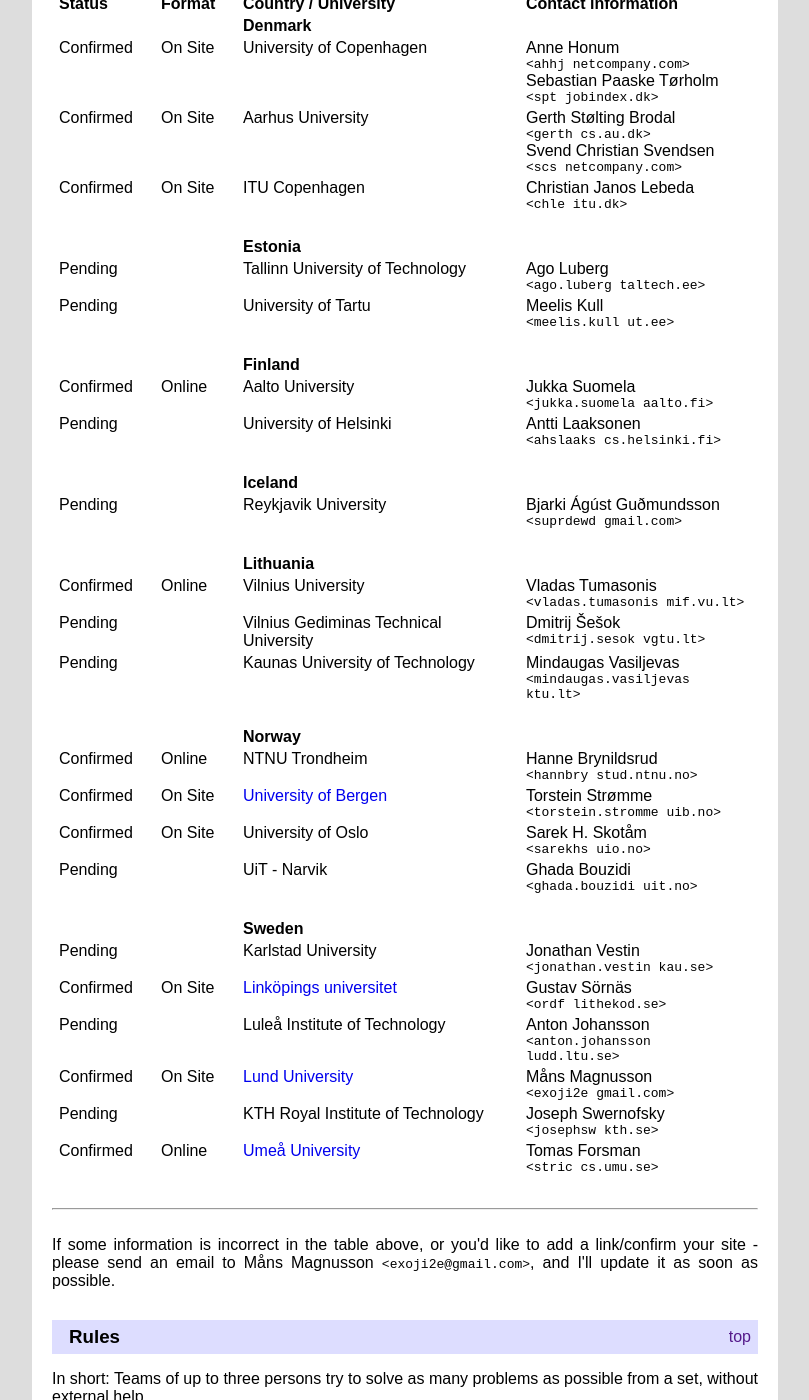
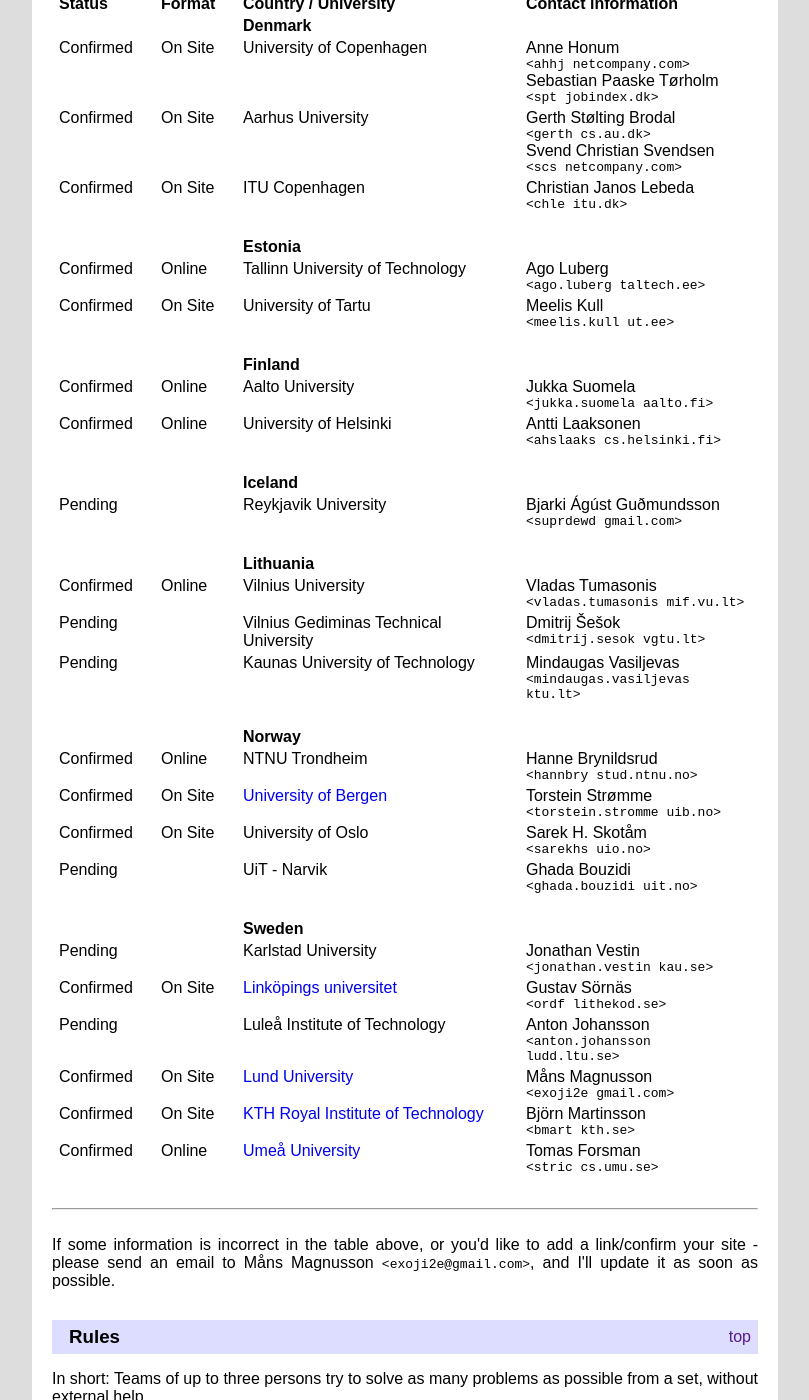
Before and after one commit to icpc/ncpc-web, a Jekyll site: the page built from ncpc2021/index.html, in a window 1280 px wide and 1400 px high, scrolled down 1201 px. Shown: the whole window, without its empty margins (235-1044 px from the left). Built offline with Jekyll 4.4.1, drawn with Linux system fonts in a browser that asks for light colours; some of the changed text lies outside the part shown.

Commit message:
[ncpc 2021] confirm more sites

```diff
--- a/_data/ncpc2021sites.yml
+++ b/_data/ncpc2021sites.yml
@@ -27,11 +27,13 @@
   - name : Tallinn University of Technology
     contact: Ago Luberg
     email : 'ago.luberg taltech.ee'
-    confirmed: false
+    confirmed: true
+    contestType: Online
   - name : University of Tartu
     contact: Meelis Kull
     email : 'meelis.kull ut.ee'
-    confirmed: false
+    confirmed: true
+    contestType: On Site
 
 - name: Finland
   unis:
@@ -43,7 +45,9 @@
   - name : University of Helsinki
     contact: Antti Laaksonen
     email : 'ahslaaks cs.helsinki.fi'
-    confirmed: false
+    confirmed: true
+    contestType: Online
+
 
 - name: Iceland
   unis:
@@ -117,9 +121,11 @@
     contestType: On Site
     url: "https://codeatlth.org/ncpc2021"
   - name : KTH Royal Institute of Technology
-    contact: Joseph Swernofsky
-    email: 'josephsw kth.se'
-    confirmed: false
+    contact: Björn Martinsson
+    url: https://www.facebook.com/events/1016776219110036
+    email: 'bmart kth.se'
+    confirmed: true
+    contestType: On Site
   - name : Umeå University
     contact: Tomas Forsman
     email: 'stric cs.umu.se'
--- a/ncpc2021/index.html
+++ b/ncpc2021/index.html
@@ -3,7 +3,7 @@
 title: "Nordic Collegiate Programming Contest 2021"
 shortTitle: "NCPC 2021"
 dateTime: "Saturday October 9th 11:00-16:00 CEST (UTC+2)"
-lastUpdate: "2021-09-29"
+lastUpdate: "2021-10-04"
 ---
 
 
```
